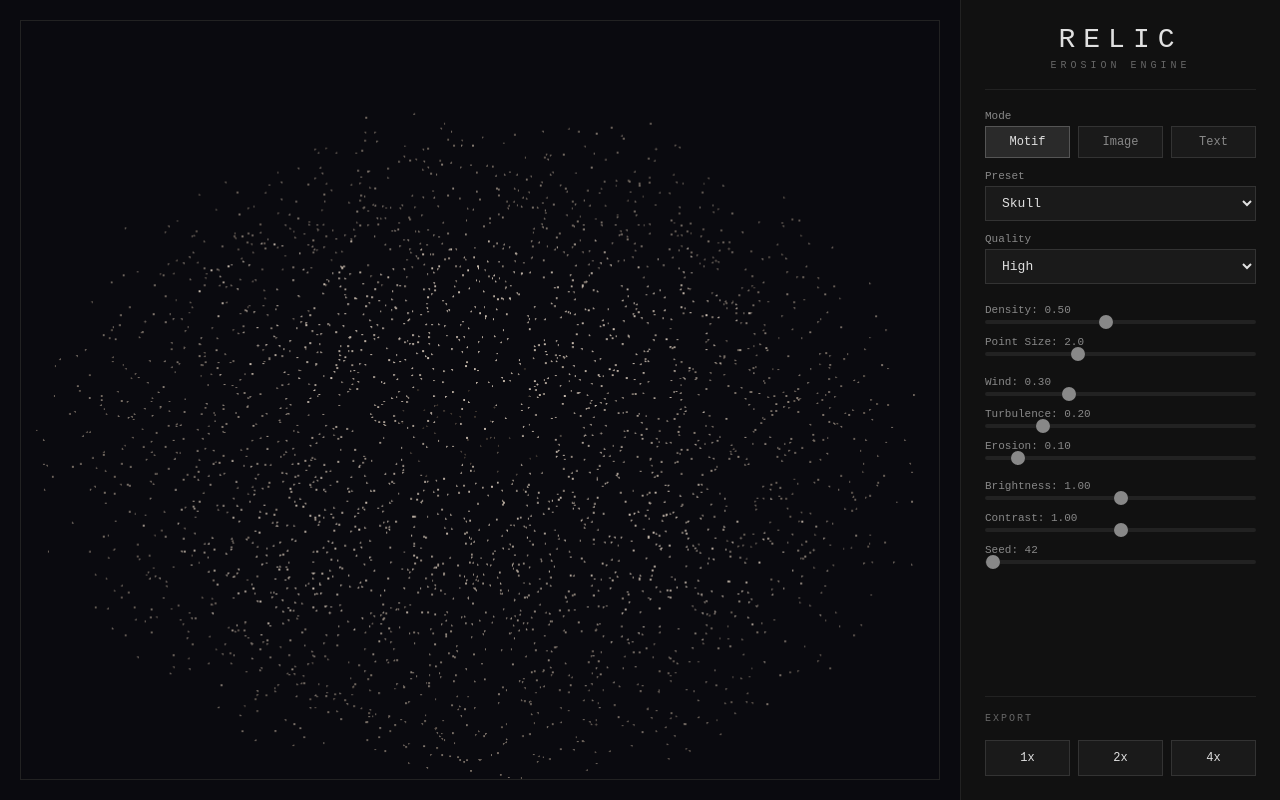
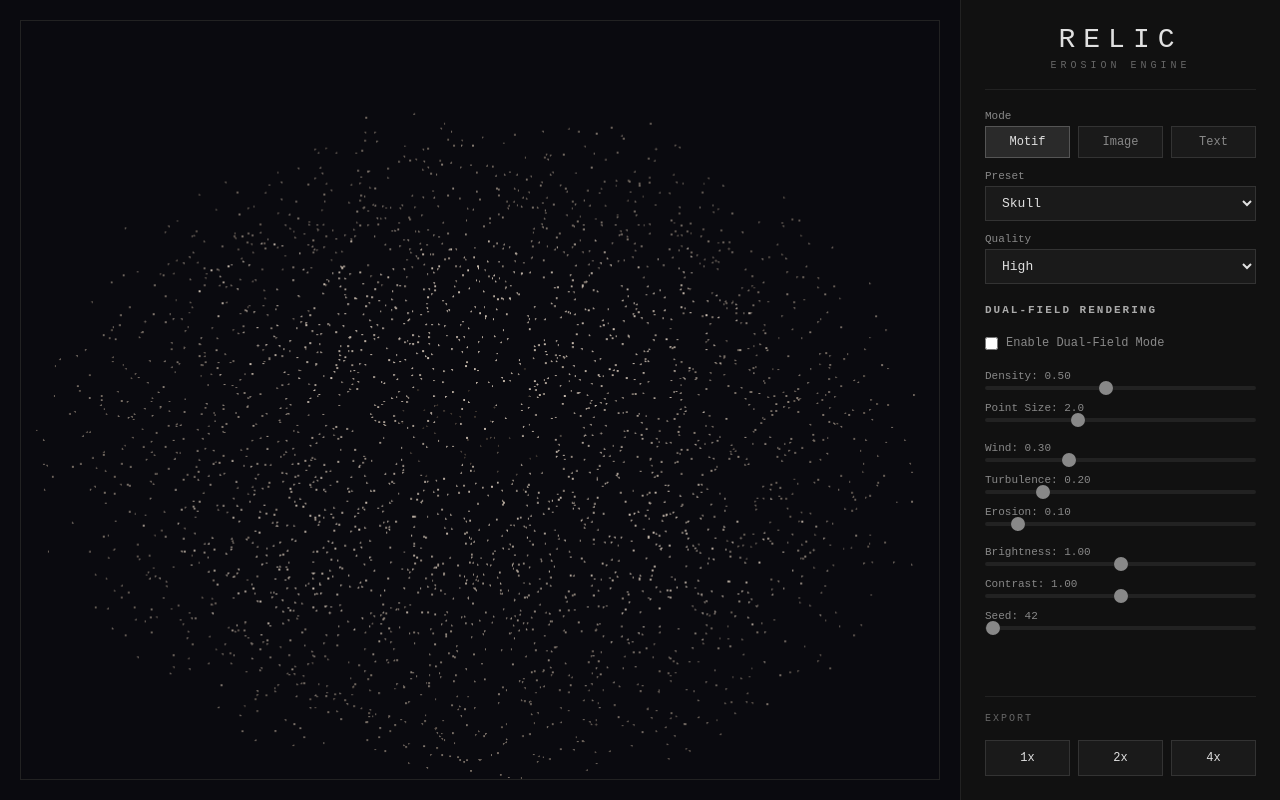
Before and after one commit to Virrpe/Relic, a Svelte app: page / in a window 1280 px wide. Built offline with nearby package versions, Linux system fonts and the light colour scheme.

Commit message:
feat: connect dual-field rendering to UI with controls

```diff
--- a/src/App.svelte
+++ b/src/App.svelte
@@ -4,6 +4,8 @@
   import { generateMotif } from './source/MotifLibrary';
   import { loadImage, generatePointCloudFromImage, type ImageData } from './source/ImageIngestion';
   import { renderText, generatePointCloudFromText, type TextData } from './source/TextMask';
+  import { generateMotifMaps, generateMapsFromPreset } from './source/MotifProcessor';
+  import { generateDualFieldPointCloud, DEFAULT_DUAL_FIELD_CONFIG, type DualFieldConfig } from './pointcloud/DualFieldPointCloud';
   import { DEFAULT_RENDER_STATE, type RenderState } from './state/RenderState';
   import { PRESETS, getPreset } from './presets/index';
 
@@ -23,6 +25,10 @@
   let currentText: TextData | null = null;
   let textInput = 'RELIC';
 
+  // Dual field config
+  let dualFieldConfig: DualFieldConfig = { ...DEFAULT_DUAL_FIELD_CONFIG };
+  let useDualField = false;
+
   // Quality tiers for density mapping
   const QUALITY_DENSITY = {
     low: 0.3,
@@ -36,12 +42,50 @@
     const effectiveDensity = state.density * QUALITY_DENSITY[state.qualityTier];
 
     let cloud;
-    if (state.sourceMode === 'image' && currentImage) {
-      cloud = generatePointCloudFromImage(currentImage, effectiveDensity, state.seed);
-    } else if (state.sourceMode === 'text' && currentText) {
-      cloud = generatePointCloudFromText(currentText, effectiveDensity, state.seed);
+    if (useDualField) {
+      // Use dual-field rendering
+      let luminance: Float32Array;
+      let width: number;
+      let height: number;
+
+      if (state.sourceMode === 'image' && currentImage) {
+        luminance = currentImage.luminance;
+        width = currentImage.width;
+        height = currentImage.height;
+      } else if (state.sourceMode === 'text' && currentText) {
+        luminance = currentText.luminance;
+        width = currentText.width;
+        height = currentText.height;
+      } else {
+        // Generate from preset
+        const maps = generateMapsFromPreset(state.presetId, state.seed);
+        luminance = maps.structural;
+        width = maps.width;
+        height = maps.height;
+      }
+
+      const dfConfig: Partial<DualFieldConfig> = {
+        density: effectiveDensity,
+        seed: state.seed,
+        dissolveEnabled: state.dissolveEnabled,
+        dissolveDirection: state.dissolveDirection,
+        dissolveEdge: state.dissolveEdge,
+        dissolveWidth: state.dissolveWidth,
+        glitchEnabled: state.glitchEnabled,
+        glitchIntensity: state.glitchIntensity
+      };
+
+      const dualCloud = generateDualFieldPointCloud(luminance, width, height, dfConfig);
+      cloud = dualCloud.combined;
     } else {
-      cloud = generateMotif(state.presetId, effectiveDensity, state.seed);
+      // Legacy single-field rendering
+      if (state.sourceMode === 'image' && currentImage) {
+        cloud = generatePointCloudFromImage(currentImage, effectiveDensity, state.seed);
+      } else if (state.sourceMode === 'text' && currentText) {
+        cloud = generatePointCloudFromText(currentText, effectiveDensity, state.seed);
+      } else {
+        cloud = generateMotif(state.presetId, effectiveDensity, state.seed);
+      }
     }
     renderer.setPointCloud(cloud);
   }
@@ -116,6 +160,21 @@
         regenerateCloud();
       }
     };
+  }
+
+  function toggleDualField() {
+    useDualField = !useDualField;
+    regenerateCloud();
+  }
+
+  function handleDissolveToggle() {
+    state.dissolveEnabled = !state.dissolveEnabled;
+    if (useDualField) regenerateCloud();
+  }
+
+  function handleGlitchToggle() {
+    state.glitchEnabled = !state.glitchEnabled;
+    if (useDualField) regenerateCloud();
   }
 
   function handleExport(scale: number) {
@@ -248,6 +307,66 @@
           <option value="high">High</option>
         </select>
       </label>
+    </div>
+
+    <div class="control-section">
+      <h3>Dual-Field Rendering</h3>
+      <label class="toggle">
+        <input type="checkbox" checked={useDualField} on:change={toggleDualField} />
+        <span>Enable Dual-Field Mode</span>
+      </label>
+
+      {#if useDualField}
+        <label class="toggle">
+          <input type="checkbox" checked={state.dissolveEnabled} on:change={handleDissolveToggle} />
+          <span>Dissolve Effect</span>
+        </label>
+
+        {#if state.dissolveEnabled}
+          <label>
+            <span>Dissolve Direction: {state.dissolveDirection < 0.5 ? 'Left' : 'Right'}</span>
+            <input
+              type="range"
+              min="0"
+              max="1"
+              step="0.1"
+              value={state.dissolveDirection}
+              on:input={handleSliderChange('dissolveDirection')}
+            />
+          </label>
+
+          <label>
+            <span>Dissolve Edge: {(state.dissolveEdge * 100).toFixed(0)}%</span>
+            <input
+              type="range"
+              min="0"
+              max="1"
+              step="0.05"
+              value={state.dissolveEdge}
+              on:input={handleSliderChange('dissolveEdge')}
+            />
+          </label>
+        {/if}
+
+        <label class="toggle">
+          <input type="checkbox" checked={state.glitchEnabled} on:change={handleGlitchToggle} />
+          <span>Glitch Effect</span>
+        </label>
+
+        {#if state.glitchEnabled}
+          <label>
+            <span>Glitch Intensity: {(state.glitchIntensity * 100).toFixed(0)}%</span>
+            <input
+              type="range"
+              min="0"
+              max="1"
+              step="0.1"
+              value={state.glitchIntensity}
+              on:input={handleSliderChange('glitchIntensity')}
+            />
+          </label>
+        {/if}
+      {/if}
     </div>
 
     <div class="control-section">
@@ -469,6 +588,31 @@
     width: 100%;
   }
 
+  .toggle {
+    flex-direction: row;
+    align-items: center;
+    gap: 8px;
+    cursor: pointer;
+  }
+
+  .toggle input[type="checkbox"] {
+    width: auto;
+    margin: 0;
+  }
+
+  .toggle span {
+    font-size: 12px;
+    color: #888;
+  }
+
+  .control-section h3 {
+    font-size: 11px;
+    letter-spacing: 2px;
+    color: #aaa;
+    text-transform: uppercase;
+    margin: 0 0 8px 0;
+  }
+
   select {
     background: #1a1a1a;
     border: 1px solid #333;
```
